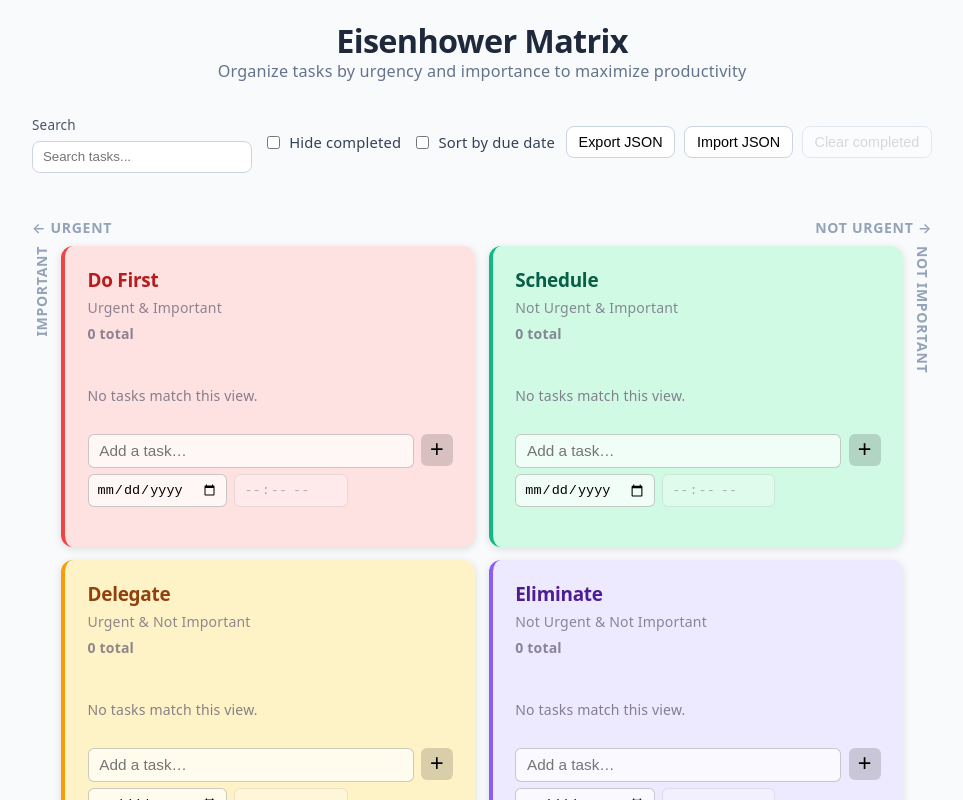
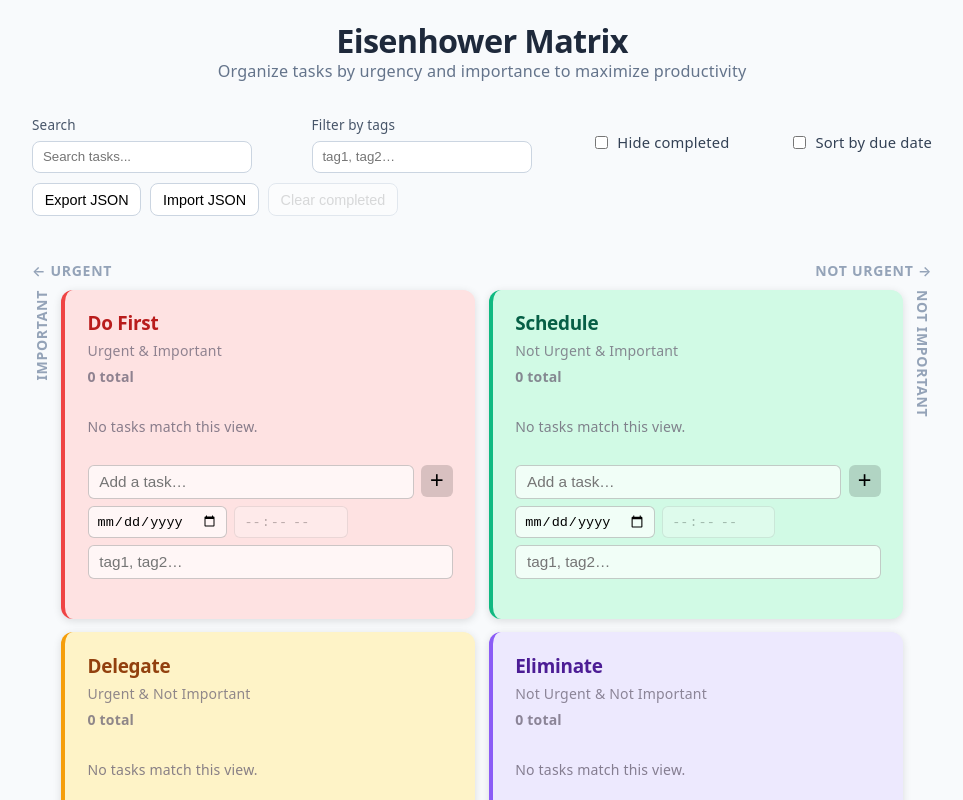
Before and after one commit to nadavWeisler/GraphToDo, a React app: page / in a window 1280 px wide. Shown: the top 800 px of the page, without its empty margins (158-1121 px from the left). Built offline with nearby package versions, Linux system fonts and the light colour scheme; the HTML template or start-up script is replaced by a standard one.

Commit message:
feat: implement task tagging and advanced tag filtering
Agent-Logs-Url: https://github.com/nadavWeisler/GraphToDo/sessions/f76fa171-4cdd-4dcd-b68e-d6214cc469a8

Co-authored-by: nadavWeisler <32937058+nadavWeisler@users.noreply.github.com>

```diff
--- a/src/App.jsx
+++ b/src/App.jsx
@@ -24,8 +24,8 @@ function normalizeText(value) {
   return value.trim().replace(/\s+/g, ' ')
 }
 
-function createTask(text, dueDate = null, dueTime = null) {
-  return { id: crypto.randomUUID(), text, done: false, dueDate, dueTime }
+function createTask(text, dueDate = null, dueTime = null, tags = []) {
+  return { id: crypto.randomUUID(), text, done: false, dueDate, dueTime, tags }
 }
 
 function isValidTask(task) {
@@ -35,7 +35,8 @@ function isValidTask(task) {
     typeof task.text === 'string' &&
     typeof task.done === 'boolean' &&
     (task.dueDate === undefined || task.dueDate === null || typeof task.dueDate === 'string') &&
-    (task.dueTime === undefined || task.dueTime === null || typeof task.dueTime === 'string')
+    (task.dueTime === undefined || task.dueTime === null || typeof task.dueTime === 'string') &&
+    (task.tags === undefined || Array.isArray(task.tags))
   )
 }
 
@@ -48,6 +49,7 @@ function sanitizeTask(task) {
     done: task.done,
     dueDate: typeof task.dueDate === 'string' ? task.dueDate : null,
     dueTime: typeof task.dueTime === 'string' ? task.dueTime : null,
+    tags: Array.isArray(task.tags) ? task.tags.filter((t) => typeof t === 'string') : [],
   }
 }
 
@@ -159,6 +161,7 @@ function validateImportedTasksShape(data) {
         id: task.id.trim(),
         dueDate: typeof task.dueDate === 'string' ? task.dueDate : null,
         dueTime: typeof task.dueTime === 'string' ? task.dueTime : null,
+        tags: Array.isArray(task.tags) ? task.tags.filter((t) => typeof t === 'string') : [],
       })
     }
 
@@ -219,6 +222,7 @@ function App() {
   const [searchQuery, setSearchQuery] = useState('')
   const [hideCompleted, setHideCompleted] = useState(initialState.config.hideCompleted)
   const [sortByDueDate, setSortByDueDate] = useState(false)
+  const [tagFilterInput, setTagFilterInput] = useState('')
   const [statusMessage, setStatusMessage] = useState('')
   const importInputRef = useRef(null)
 
@@ -250,12 +254,20 @@ function App() {
   const normalizedSearch = searchQuery.trim().toLowerCase()
 
   const visibleTasks = useMemo(() => {
+    const parsedTagFilter = tagFilterInput
+      .split(',')
+      .map((t) => t.trim().toLowerCase())
+      .filter(Boolean)
     const next = emptyTasks()
     for (const { id } of QUADRANTS) {
       let filtered = tasks[id].filter((task) => {
         if (hideCompleted && task.done) return false
-        if (!normalizedSearch) return true
-        return task.text.toLowerCase().includes(normalizedSearch)
+        if (normalizedSearch && !task.text.toLowerCase().includes(normalizedSearch)) return false
+        if (parsedTagFilter.length > 0) {
+          const taskTags = (task.tags ?? []).map((t) => t.toLowerCase())
+          if (!parsedTagFilter.every((ft) => taskTags.includes(ft))) return false
+        }
+        return true
       })
       if (sortByDueDate) {
         filtered = [...filtered].sort(
@@ -265,9 +277,9 @@ function App() {
       next[id] = filtered
     }
     return next
-  }, [hideCompleted, normalizedSearch, sortByDueDate, tasks])
+  }, [hideCompleted, normalizedSearch, sortByDueDate, tagFilterInput, tasks])
 
-  function handleAddTask(quadrantId, text, dueDate = null, dueTime = null) {
+  function handleAddTask(quadrantId, text, dueDate = null, dueTime = null, tags = []) {
     const cleanText = normalizeText(text)
 
     if (!cleanText) {
@@ -284,7 +296,7 @@ function App() {
 
     updateTasks((prev) => ({
       ...prev,
-      [quadrantId]: [...prev[quadrantId], createTask(cleanText, dueDate || null, dueTime || null)],
+      [quadrantId]: [...prev[quadrantId], createTask(cleanText, dueDate || null, dueTime || null, tags)],
     }))
 
     return { ok: true }
@@ -306,7 +318,7 @@ function App() {
     }))
   }
 
-  function handleEditTask(quadrantId, taskId, nextText, dueDate = null, dueTime = null) {
+  function handleEditTask(quadrantId, taskId, nextText, dueDate = null, dueTime = null, tags = []) {
     const cleanText = normalizeText(nextText)
 
     if (!cleanText) {
@@ -325,7 +337,7 @@ function App() {
       ...prev,
       [quadrantId]: prev[quadrantId].map((task) =>
         task.id === taskId
-          ? { ...task, text: cleanText, dueDate: dueDate || null, dueTime: dueTime || null }
+          ? { ...task, text: cleanText, dueDate: dueDate || null, dueTime: dueTime || null, tags }
           : task
       ),
     }))
@@ -437,6 +449,17 @@ function App() {
           />
         </label>
 
+        <label className="toolbar-field" htmlFor="tag-filter">
+          <span>Filter by tags</span>
+          <input
+            id="tag-filter"
+            type="search"
+            value={tagFilterInput}
+            onChange={(event) => setTagFilterInput(event.target.value)}
+            placeholder="tag1, tag2…"
+          />
+        </label>
+
         <label className="toolbar-checkbox" htmlFor="hide-completed">
           <input
             id="hide-completed"
--- a/src/components/Quadrant.css
+++ b/src/components/Quadrant.css
@@ -97,6 +97,11 @@
   gap: 0.4rem;
 }
 
+.add-task-tags-row {
+  display: flex;
+  gap: 0.4rem;
+}
+
 .add-task-form input[type="text"] {
   flex: 1;
   padding: 0.4rem 0.6rem;
--- a/src/components/Quadrant.jsx
+++ b/src/components/Quadrant.jsx
@@ -22,13 +22,18 @@ function Quadrant({
   const [input, setInput] = useState('')
   const [addDueDate, setAddDueDate] = useState('')
   const [addDueTime, setAddDueTime] = useState('')
+  const [addTags, setAddTags] = useState('')
   const [errorMessage, setErrorMessage] = useState('')
   const addInputRef = useRef(null)
   const [isDragOver, setIsDragOver] = useState(false)
 
   function handleAdd(event) {
     event.preventDefault()
-    const result = onAddTask(id, input, addDueDate || null, addDueTime || null)
+    const tags = addTags
+      .split(',')
+      .map((t) => t.trim().toLowerCase())
+      .filter(Boolean)
+    const result = onAddTask(id, input, addDueDate || null, addDueTime || null, tags)
 
     if (!result.ok) {
       setErrorMessage(result.error)
@@ -38,6 +43,7 @@ function Quadrant({
     setInput('')
     setAddDueDate('')
     setAddDueTime('')
+    setAddTags('')
     setErrorMessage('')
     addInputRef.current?.focus()
   }
@@ -112,7 +118,7 @@ function Quadrant({
             currentQuadrantId={id}
             onToggle={() => onToggleTask(id, task.id)}
             onDelete={() => onDeleteTask(id, task.id)}
-            onSave={(payload) => onEditTask(id, task.id, payload.text, payload.dueDate, payload.dueTime)}
+            onSave={(payload) => onEditTask(id, task.id, payload.text, payload.dueDate, payload.dueTime, payload.tags)}
             onMove={(targetQuadrantId) => onMoveTask(id, task.id, targetQuadrantId)}
             onDragStart={handleTaskDragStart}
             onDragEnd={() => setIsDragOver(false)}
@@ -158,6 +164,17 @@ function Quadrant({
             disabled={!addDueDate}
           />
         </div>
+        <div className="add-task-tags-row">
+          <label className="sr-only" htmlFor={`add-tags-${id}`}>New task tags</label>
+          <input
+            id={`add-tags-${id}`}
+            type="text"
+            value={addTags}
+            onChange={(event) => setAddTags(event.target.value)}
+            placeholder="tag1, tag2…"
+            aria-label="New task tags"
+          />
+        </div>
       </form>
 
       <p className="input-error" id={`error-${id}`} role="status" aria-live="polite">
--- a/src/components/TaskItem.css
+++ b/src/components/TaskItem.css
@@ -95,6 +95,32 @@
 .due-date-normal {
   background: rgba(0, 0, 0, 0.07);
   color: rgba(0, 0, 0, 0.55);
+}
+
+.task-tags {
+  display: flex;
+  flex-wrap: wrap;
+  gap: 0.2rem;
+  margin-top: 0.1rem;
+}
+
+.tag-chip {
+  font-size: 0.6rem;
+  padding: 0.05rem 0.3rem;
+  border-radius: 10px;
+  background: rgba(37, 99, 235, 0.12);
+  color: rgba(37, 99, 235, 0.85);
+  font-weight: 500;
+}
+
+.task-tags-input {
+  flex: 1;
+  min-width: 130px;
+  border: 1px solid rgba(0, 0, 0, 0.25);
+  border-radius: 6px;
+  padding: 0.22rem 0.4rem;
+  font-size: 0.75rem;
+  background: rgba(255, 255, 255, 0.8);
 }
 
 .task-text-btn {
--- a/src/components/TaskItem.jsx
+++ b/src/components/TaskItem.jsx
@@ -36,6 +36,7 @@ function TaskItem({
   const [draftText, setDraftText] = useState(task.text)
   const [draftDueDate, setDraftDueDate] = useState(task.dueDate ?? '')
   const [draftDueTime, setDraftDueTime] = useState(task.dueTime ?? '')
+  const [draftTags, setDraftTags] = useState((task.tags ?? []).join(', '))
   const [errorMessage, setErrorMessage] = useState('')
   const editInputRef = useRef(null)
   const editButtonRef = useRef(null)
@@ -55,7 +56,11 @@ function TaskItem({
 
   function handleSave(event) {
     event.preventDefault()
-    const result = onSave({ text: draftText, dueDate: draftDueDate || null, dueTime: draftDueTime || null })
+    const tags = draftTags
+      .split(',')
+      .map((t) => t.trim().toLowerCase())
+      .filter(Boolean)
+    const result = onSave({ text: draftText, dueDate: draftDueDate || null, dueTime: draftDueTime || null, tags })
     if (!result.ok) {
       setErrorMessage(result.error)
       return
@@ -81,6 +86,7 @@ function TaskItem({
     setDraftText(task.text)
     setDraftDueDate(task.dueDate ?? '')
     setDraftDueTime(task.dueTime ?? '')
+    setDraftTags((task.tags ?? []).join(', '))
     shouldRestoreFocusRef.current = true
     setIsEditing(false)
     setErrorMessage('')
@@ -153,6 +159,18 @@ function TaskItem({
               disabled={!draftDueDate}
             />
           </div>
+          <div className="edit-row">
+            <label className="sr-only" htmlFor={`edit-tags-${task.id}`}>Tags (comma-separated)</label>
+            <input
+              id={`edit-tags-${task.id}`}
+              className="task-tags-input"
+              type="text"
+              value={draftTags}
+              onChange={(event) => setDraftTags(event.target.value)}
+              placeholder="tag1, tag2…"
+              aria-label="Tags (comma-separated)"
+            />
+          </div>
         </form>
       ) : task.done ? (
         <button
@@ -173,6 +191,13 @@ function TaskItem({
             >
               📅 {dueDateInfo.label}
             </span>
+          )}
+          {task.tags && task.tags.length > 0 && (
+            <div className="task-tags" aria-label="Tags">
+              {task.tags.map((tag) => (
+                <span key={tag} className="tag-chip">{tag}</span>
+              ))}
+            </div>
           )}
         </div>
       )}
```
Also changed, not shown: 1 other file (tests, documents, lock files or other folders).
